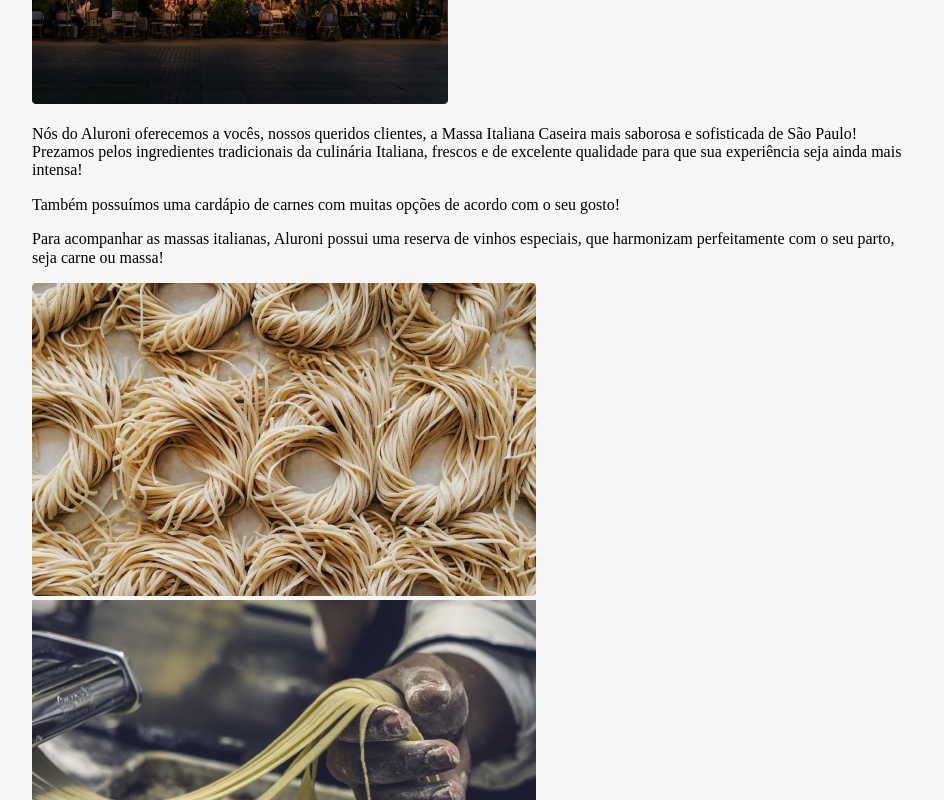
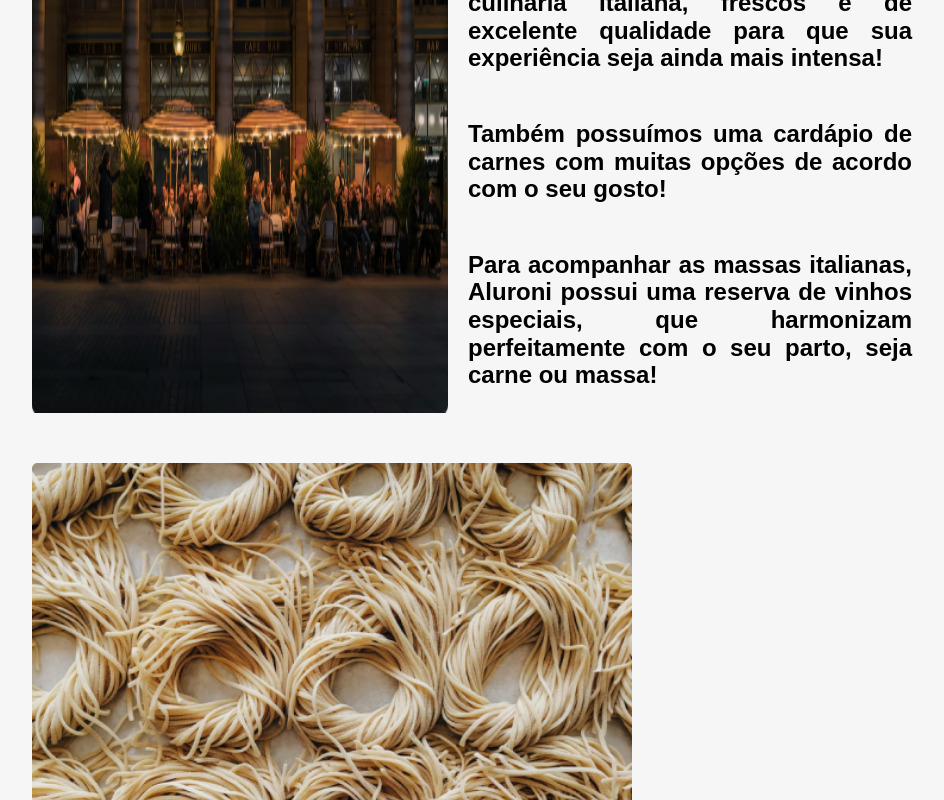
Before and after one commit to Melksedeque/aluroni-cardapio-online, a React (Vite) app: page /sobre in a window 1280 px wide. Shown: the part 760-1560 px from the top of the page, without its empty margins (168-1112 px from the left). Built offline with nearby package versions, Linux system fonts and the light colour scheme; a web font is replaced by a local one.

Commit message:
Estilo das imagens na página

```diff
--- a/src/pages/Sobre/Sobre.module.scss
+++ b/src/pages/Sobre/Sobre.module.scss
@@ -0,0 +1,29 @@
+.sobreNos {
+    display: flex;
+    gap: 20px;
+    margin-bottom: 50px;
+    &__texto {
+      display: flex;
+      flex-direction: column;
+      justify-content: center;
+      font-size: 1.5rem;
+      font-weight: bold;
+      text-align: justify;
+  p {
+        font-family: 'Josefin Sans', sans-serif;
+      }
+    }
+  }
+  .imagens {
+    display: flex;
+    flex-wrap: wrap;
+    gap: 20px;
+    justify-content: space-between;
+    &__imagem {
+      width: 600px;
+      img {
+        border-radius: 5px;
+        width: 100%;
+      }
+    }
+  }
```
